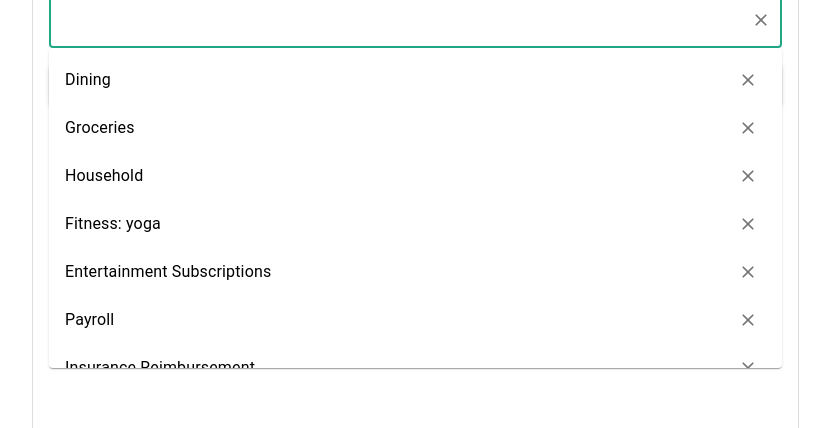
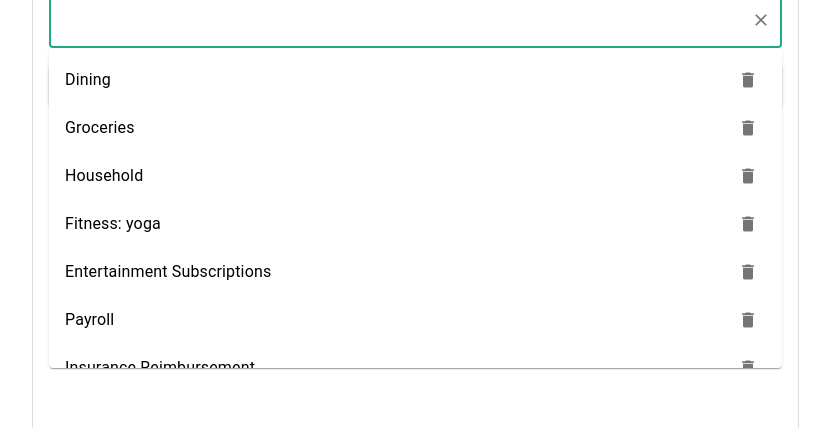
Before and after one commit to hyeonahc/finance-tracker, a React (Vite) app in the folder apps/web/: page /add-transaction in a window 1280 px wide. Both pictures are taken after a click on the element "Select or Add Category". Shown: the part 297-725 px from the top of the page, without its empty margins (225-1055 px from the left). Built offline with nearby package versions, Linux system fonts and the light colour scheme; no server answers.

Commit message:
Replace the close icon with a trash bin for clear indication

```diff
--- a/apps/web/src/components/ui/CategoryInput.tsx
+++ b/apps/web/src/components/ui/CategoryInput.tsx
@@ -1,4 +1,4 @@
-import CloseIcon from "@mui/icons-material/Close";
+import DeleteIcon from "@mui/icons-material/Delete";
 import { Autocomplete, Box, IconButton, TextField } from "@mui/material";
 import { SyntheticEvent, useRef, useState } from "react";
 
@@ -76,9 +76,8 @@ const CategoryInput = ({
             }}
           >
             <span>{category}</span>
-            {/* TODO: Replace the current icon with a trash bin icon to better distinguish it from the clear input functionality */}
             <IconButton onClick={(e) => clickCloseIcon(e, category)}>
-              <CloseIcon fontSize="small" />
+              <DeleteIcon fontSize="small" />
             </IconButton>
           </Box>
         );
```
